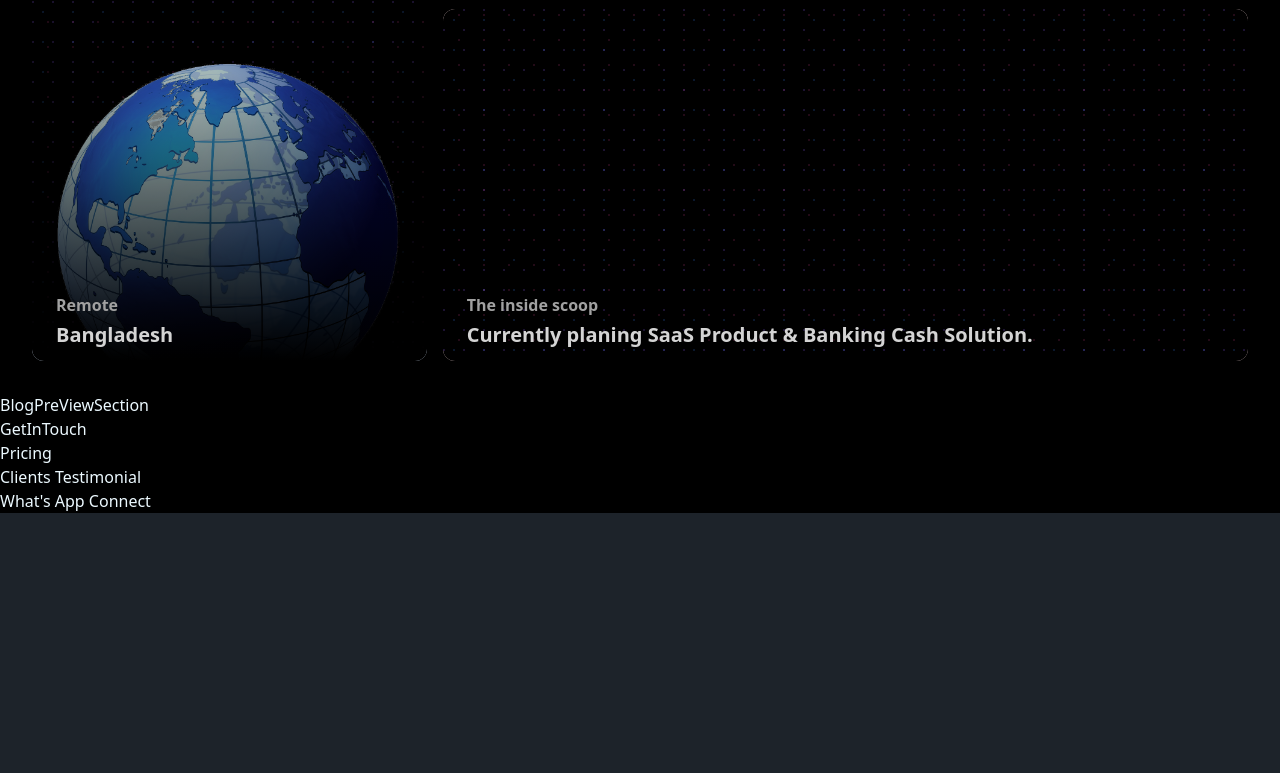
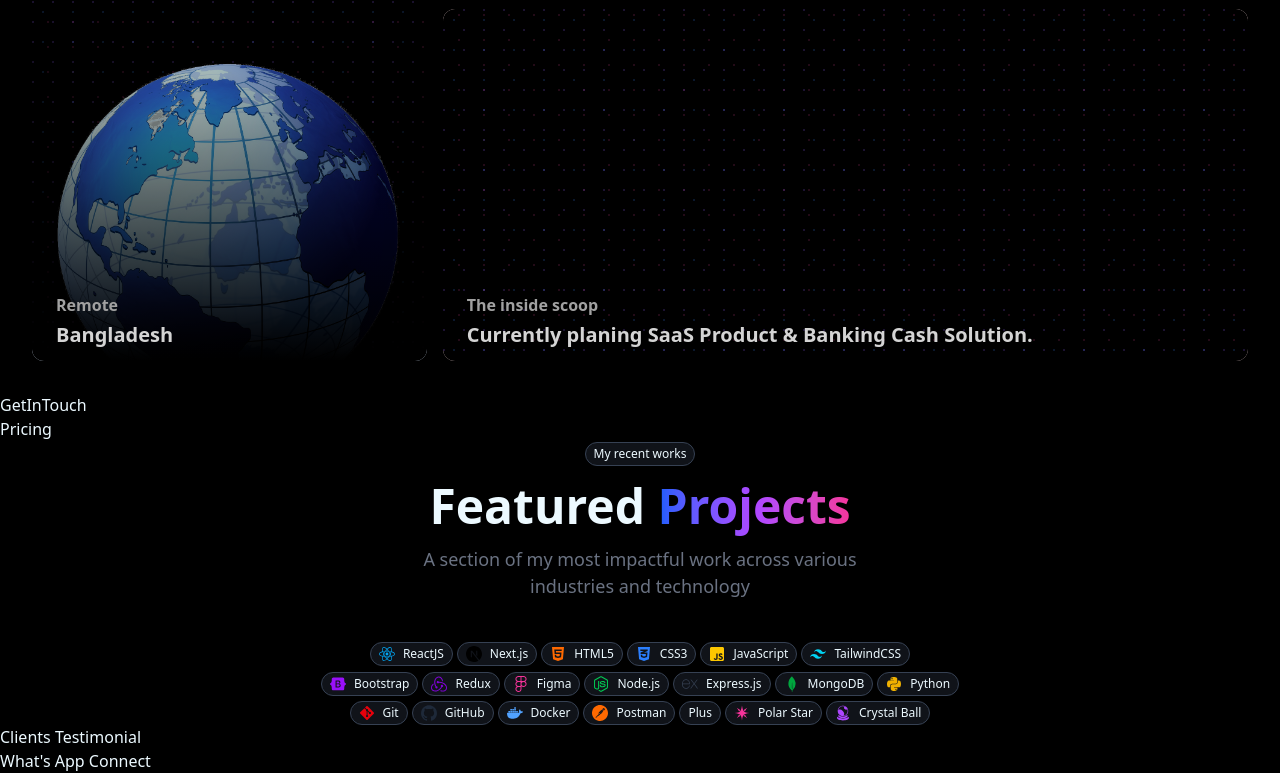
Before and after one commit to aashikur/AshikDevX, a React (Vite) app in the folder AshikDevX-Client/: page / in a window 1280 px wide. Shown: the part 4879-5652 px from the top of the page. Before the commit the page ends 5392 px from the top, so only its background shows below. Built offline with nearby package versions, Linux system fonts and the light colour scheme; no server answers.

Commit message:
Featured Project

```diff
--- a/AshikDevX-Client/src/components/icons/IconLibrary.jsx
+++ b/AshikDevX-Client/src/components/icons/IconLibrary.jsx
@@ -2,7 +2,6 @@
 import { FaReact, FaNodeJs, FaPython, FaGitAlt, FaHtml5, FaCss3Alt, FaJsSquare, FaFigma } from 'react-icons/fa';
 import { SiMongodb, SiExpress, SiTailwindcss, SiBootstrap, SiRedux, SiNextdotjs, SiGithub, SiDocker, SiPostman } from 'react-icons/si';
 import { GiPolarStar, GiCrystalBall } from 'react-icons/gi';
-import { Plus } from 'lucide-react';
 
 export const IconLibrary = {
   // Frontend
@@ -29,7 +28,6 @@ export const IconLibrary = {
   postman: <SiPostman className="w-4 h-4 text-orange-500" />,
 
   // Misc / Extras
-  plus: <Plus className="w-4 h-4 text-gray-500" />,
   star: <GiPolarStar className="w-4 h-4 text-pink-500" />,
   crystal: <GiCrystalBall className="w-4 h-4 text-purple-500" />,
 };
--- a/AshikDevX-Client/src/pages/frontend/Home/Home.jsx
+++ b/AshikDevX-Client/src/pages/frontend/Home/Home.jsx
@@ -10,6 +10,7 @@ import CTAGetInTouch from './sections/CTAGetInTouch';
 import PricingSection from './sections/PricingSection';
 import TestimonialsSection from './sections/TestimonialsSection';
 import WhatsAppCTA from './sections/WhatsAppCTA';
+import TechStack from './sections/TechStack';
 
 const Home = () => {
     return (
@@ -41,11 +42,13 @@ const Home = () => {
            <div>
             <AboutGrid></AboutGrid>
 
-            <BlogPreviewSection/>
+            {/* <BlogPreviewSection/> */}
 
             <CTAGetInTouch></CTAGetInTouch>
 
             <PricingSection></PricingSection>
+
+            <TechStack/>
 
             <TestimonialsSection></TestimonialsSection>
 
--- /dev/null
+++ b/AshikDevX-Client/src/pages/frontend/Home/sections/TechStack.jsx
@@ -0,0 +1,24 @@
+import { IconLibrary } from '@/components/icons/IconLibrary';
+import MyBadge from '@/components/ui/MyBadge';
+import SectionTitle from '@/components/ui/SectionTitle';
+import React from 'react';
+import MarqueData from "@/data/MarqueData";
+const TechStack = () => {
+
+console.log( "TEST LIBEARY",MarqueData)
+
+    return (
+        <div>
+            <SectionTitle></SectionTitle>
+            <div className='flex flex-wrap justify-center gap-1 px-4  max-w-2xl mx-auto'>
+
+            {MarqueData.map((item, index) => (
+                <MyBadge key={index} text={item.icon} display='1' iconKey={item.iconKey} />
+            ))}
+
+            </div>
+        </div>
+    );
+};
+
+export default TechStack;
```
Also changed, not shown: 1 other file (tests, documents, lock files or other folders).
